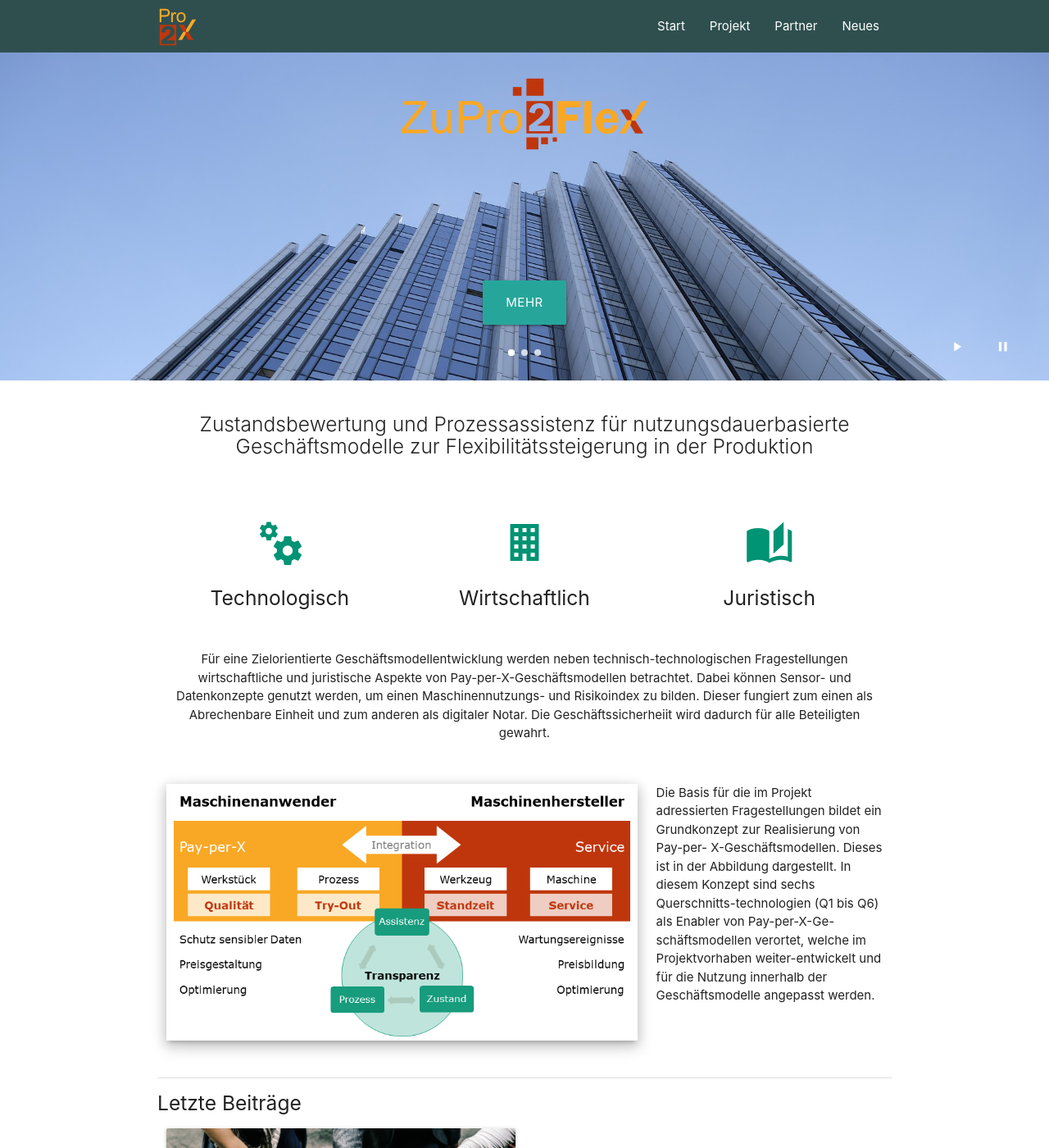
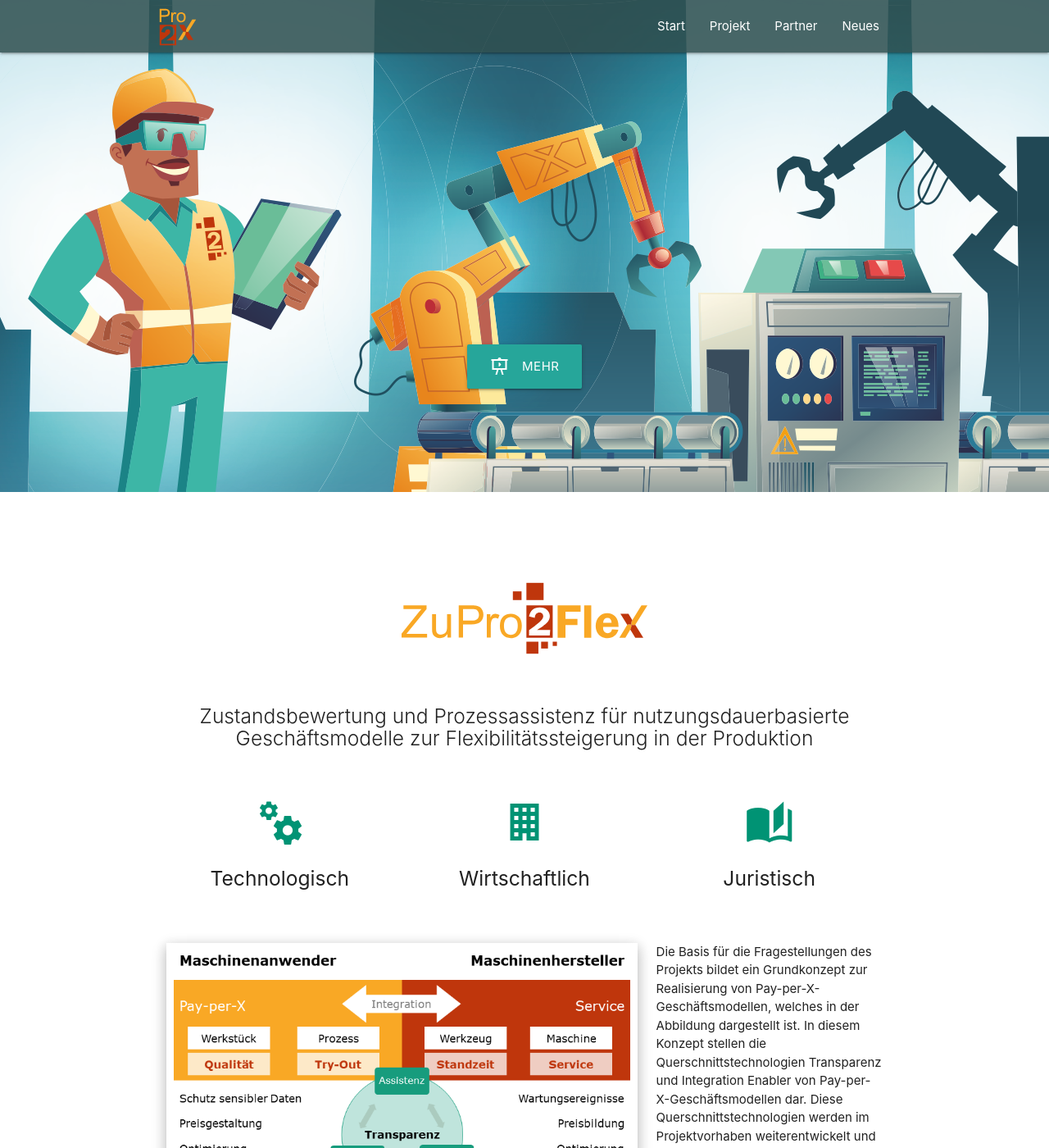
Before and after one commit to ZuPro2Flex/ZuPro2Flex.github.io, a Jekyll site: the page built from index.md, in a window 1280 px wide and 1400 px high. Shown: the whole window at 82% size. Built offline with Jekyll 4.4.1, drawn with Linux system fonts in a browser that asks for light colours; nearby versions of some CDN libraries; some of the changed text lies outside the part shown.

Commit message:
home page kickoff and partner page updated

```diff
--- a/_includes/header.html
+++ b/_includes/header.html
@@ -1,8 +1,10 @@
-  <nav role="navigation">
-    <div class="nav-wrapper container">
+<div class="navbar-fixed">
+  <nav>
+    <div class="nav-wrapper container ">
       <div class="hide-on-med-and-down">
         <a id="logo-container" class="brand-logo" href="{{ "/" | relative_url }}">
-          <img height="50" width="50" style="position:relative;top:8px;" src="{{ "/assets/img/pro2x.svg" | relative_url }}" /></a>
+          <img height="50" width="50" style="position:relative;top:8px;"
+            src="{{ "/assets/img/pro2x.svg" | relative_url }}" /></a>
 
         {% assign default_paths = site.pages | map: "path" %}
         {% assign page_paths = site.header_pages | default: default_paths %}
@@ -23,20 +25,26 @@
       <div class="hide-on-large-only">
         <a href="#" data-target="slide-out" class="sidenav-trigger"><i class="material-icons">menu</i></a>
         <a id="logo-container" class="brand-logo center" href="{{ "/" | relative_url }}">
-          <img height="45" width="45" style="position:relative;top:5px;" src="{{ "/assets/img/pro2x.svg" | relative_url }}" />
+          <img height="45" width="45" style="position:relative;top:5px;"
+            src="{{ "/assets/img/pro2x.svg" | relative_url }}" />
         </a>
       </div>
     </div>
   </nav>
+</div>
+
 <ul id="slide-out" class="sidenav">
-      <li><div class="user-view">
+  <li>
+    <div class="user-view">
       <div class="background">
         <img width="200%" src="{{ "/assets/img/banner_1.jpg" | relative_url }}">
       </div>
-          <a href="{{ "/" | relative_url }}"><img height="45" src="{{ "/assets/img/zupro2flex.svg" | relative_url }}" /></a>
+      <a href="{{ "/" | relative_url }}"><img height="45"
+          src="{{ "/assets/img/zupro2flex.svg" | relative_url }}" /></a>
       <br />
       <br />
-        </div></li>
+    </div>
+  </li>
   <li><a class="waves-effect waves-light" href="{{ "/" | relative_url }}">Start</a></li>
   <li>
     <div class="divider"></div>
@@ -46,8 +54,8 @@
   {% for path in page_paths %}
   {% assign my_page = site.pages | where: "path", path | first %}
   {% if my_page.title %}
-      <li><a class="waves-effect waves-light"
-          href="{{ my_page.url | relative_url }}">{{ my_page.title | escape }}</a></li>
+  <li><a class="waves-effect waves-light" href="{{ my_page.url | relative_url }}">{{ my_page.title | escape }}</a>
+  </li>
   {% endif %}
   {% endfor %}
   {% endif %}
--- a/_layouts/home.html
+++ b/_layouts/home.html
@@ -2,43 +2,20 @@
 layout: default
 ---
 
-<div id="home-carousel" style="min-height:400px;" class="carousel carousel-slider center">
-
-  <div class="carousel-fixed-item center">
-    <div class="carousel-buttns">
-      <a id="play-btn" class="btn btn-flat white-text waves-effect waves-light"><i class="mdi mdi-play"></i></a>
-      <a id="pause-btn" class="btn btn-flat white-text waves-effect waves-light"><i class="mdi mdi-pause"></i></a>
-    </div>
-    <div class="container">
-      <a class="btn btn-large" href="#get-startet">Mehr</a>
-    </div>
-  </div>
-
-  <div id="carousel-1" class="carousel-item white-text container" href="#one!">
-    <div class="hide-on-small-only">
-      <div class="container claim">
-        <img height="150" class="logo-carousel" src="{{ "/assets/img/zupro2flex.svg" | relative_url }}">
-      </div>
-    </div>
-  </div>
-  <div id="carousel-2" class="carousel-item amber white-text" href="#two!">
-    <h2>Title two</h2>
-    <p class="white-text">This is your second panel</p>
-  </div>
-  <div id="carousel-3" class="carousel-item green white-text" href="#three!">
-    <h2>Title three</h2>
-    <p class="white-text">This is your third panel</p>
+<div class="parallax-container" style="position: absolute;top: 0px;width: 100%;height: 600px;">
+  <div class="parallax">
+    <img src="{{ "/assets/img/banner_1.png" | relative_url }}"></div>
+  <div class="container center" style="position:relative;top:70%;">
+    <a class="btn btn-large" href="#get-startet"><i class="mdi mdi-presentation-play left"></i>Mehr</a>
   </div>
 </div>
 
-<div class="section no-pad-bot" id="index-banner">
-  <div class="container">
-    <h5 class="header center light">{{ content }}</h5>
-  </div>
-</div>
-
-<div class="container">
+<div class="container" style="margin-top:600px">
   <div class="section scrollspy" id="get-startet">
+    <div class="center claim">
+      <img height="150" class="logo-carousel" src="{{ "/assets/img/zupro2flex.svg" | relative_url }}">
+    </div>
+    <h5 class="center light">{{ content }}</h5>
 
     <!--   Icon Section   -->
     <div class="row">
@@ -66,17 +43,7 @@ layout: default
         </div>
       </div>
     </div>
-    <div class="row">
-      <div class="col s12 center">Für eine Zielorientierte Geschäftsmodellentwicklung werden neben
-        technisch-technologischen
-        Fragestellungen wirtschaftliche und juristische Aspekte von Pay-per-X-Geschäftsmodellen betrachtet. Dabei können
-        Sensor- und Datenkonzepte genutzt werden, um einen Maschinennutzungs- und Risikoindex zu bilden. Dieser fungiert
-        zum einen als Abrechenbare Einheit und zum anderen als digitaler Notar. Die Geschäftssicherheiit wird dadurch
-        für alle Beteiligten gewahrt.
-      </div>
-    </div>
   </div>
-
   <div class="row">
     <div class="col s12 m6 l8">
       <img alt="iwu" width="100%" class="z-depth-3 hide-on-med-and-up"
@@ -85,13 +52,21 @@ layout: default
         data-caption="Das Konzept hinter ZuPro2Flex" src="{{ "/assets/img/schema.png" | relative_url }}" />
     </div>
     <div class="col s12 m6 l4">
-      Die Basis für die im Projekt adressierten Fragestellungen bildet ein Grundkonzept zur Realisierung von Pay-per-
-      X-Geschäftsmodellen. Dieses ist in der Abbildung dargestellt. In diesem Konzept sind sechs
-      Querschnitts-technologien (Q1 bis Q6) als Enabler von Pay-per-X-Ge-schäftsmodellen verortet, welche im
-      Projektvorhaben weiter-entwickelt und für die Nutzung innerhalb der Geschäftsmodelle angepasst werden.
+      Die Basis für die Fragestellungen des Projekts bildet ein Grundkonzept zur Realisierung von
+      Pay-per-X-Geschäftsmodellen, welches in der Abbildung dargestellt ist. In diesem Konzept stellen die
+      Querschnittstechnologien Transparenz und Integration Enabler von Pay-per-X-Geschäftsmodellen dar. Diese
+      Querschnittstechnologien werden im Projektvorhaben weiterentwickelt und für die Nutzung innerhalb der
+      Geschäftsmodelle angepasst.
     </div>
   </div>
-
+  <div class="row">
+    <div class="col s12 center">Für eine zielorientierte Geschäftsmodellentwicklung werden neben
+      technisch-technologischen Fragestellungen wirtschaftliche und juristische Aspekte von
+      Pay-per-X-Geschäftsmodellen betrachtet. Dabei können Sensor- und Datenkonzepte genutzt werden, um einen
+      Maschinennutzungs- und Risikoindex zu bilden. Dieser fungiert zum einen als abrechenbare Einheit und zum anderen
+      als digitaler Notar. Dadurch wird die Geschäftssicherheit für alle Beteiligten gewahrt.
+    </div>
+  </div>
 </div>
 
 
--- a/_layouts/post.html
+++ b/_layouts/post.html
@@ -1,12 +1,12 @@
 ---
 layout: default
 ---
-<div class="parallax-container">
+<div class="parallax-container" style="position: absolute;top: 0px;width: 100%;height: 475px;">
   <div class="parallax">
     <img src="{{ page.image | relative_url }}"></div>
 </div>
 
-<div class="container">
+<div class="container" style="margin-top:400px;">
   <div class="section">
     <article class="post" itemscope itemtype="http://schema.org/BlogPosting">
 
--- /dev/null
+++ b/_posts/2020-05-29-kickoff.md
@@ -0,0 +1,16 @@
+---
+layout: post
+author: Robin Kurth
+title:  "Kickoff Meeting"
+image: "assets/img/posts/welcome.jpg"
+description: "Das Projekt ZuPro2Flex ist am 29. Mai 2020 erfolgreich gestartet."
+date:   2020-05-29
+categories: Projekttreffen
+tags:
+---
+
+Das Projekt ZuPro2Flex ist gestartet! Am **29. Mai 2020** fand das Kick-off Meeting des Projektes gemeinsam mit den Projektpartnern statt.
+
+In den nächsten Wochen werden nun die Geschäftsmodellideen konkretisiert, um gemeinsam Herausforderungen, wie die der Maschinenüberwachung, im Projekt angehen zu können. Die Partner freuen sich darauf im Verbund eine Einführungsmethode für Digitalisierungslösungen zu entwickeln. Dabei wird auf aktuelle Entwicklungen aller Partner aufgebaut, sodass der Einsatz innovativer Technologien in neuen Pay-per-X-Geschäftsmodellen gelingen kann.
+
+Das Projekt wird vom Bundesministerium für Bildung und Forschung für eine Laufzeit von drei Jahren gefördert.
--- a/assets/css/format.css
+++ b/assets/css/format.css
@@ -14,10 +14,7 @@
     margin: 10px;
 }
 
-.logo-carousel {
-    max-width: 80%;
-    width: 300px;
-}
+
 
 /* Class for when element is above threshold */
 .pin-top {
@@ -55,19 +52,24 @@ figure {
   padding: 10px;
 }
 
+.logo-carousel {
+  max-width: 80%;
+  width: 300px;
+}
+
 /* first banner */
 #carousel-1 {
-  background-image: url("{{ "/assets/img/banner_1.jpg" | relative_url }}");
+  background-image: url("{{ "/assets/img/banner_1.png" | relative_url }}");
 }
 
 /* second banner */
 #carousel-2 {
-  background-image: url("{{ "/assets/img/banner_2.jpg" | relative_url }}");
+  background-image: url("{{ "/assets/img/banner_1.jpg" | relative_url }}");
 }
 
 /* third banner */
 #carousel-3 {
-  background-image: url("{{ "/assets/img/banner_3.jpg" | relative_url }}");
+  background-image: url("{{ "/assets/img/banner_1.jpg" | relative_url }}");
 }
 
 .carousel-buttns {
--- a/assets/css/theme.css
+++ b/assets/css/theme.css
@@ -78,7 +78,7 @@ span.badge-tag {
 }
 
 nav {
-    background-color: darkslategrey;
+    background-color: rgba(47,79,79,0.85);
 }
 
 .page-footer {
--- a/assets/js/init.js
+++ b/assets/js/init.js
@@ -19,7 +19,7 @@
     M.AutoInit();
 
     $('.scrollspy').scrollSpy( {
-      scrollOffset: 0
+      scrollOffset: 45
     });
 
     $('.materialboxed').materialbox();
```
Also changed, not shown: 2_about.html (+65 -68 lines), _posts/2019-09-01-welcome.md (deleted, +0 -21 lines), assets/img/banner_1.jpg, assets/img/banner_1.png (added), assets/img/banner_2.jpg (deleted), assets/img/banner_3.jpg (deleted). Lines whose indentation alone changed are shown as unchanged.
